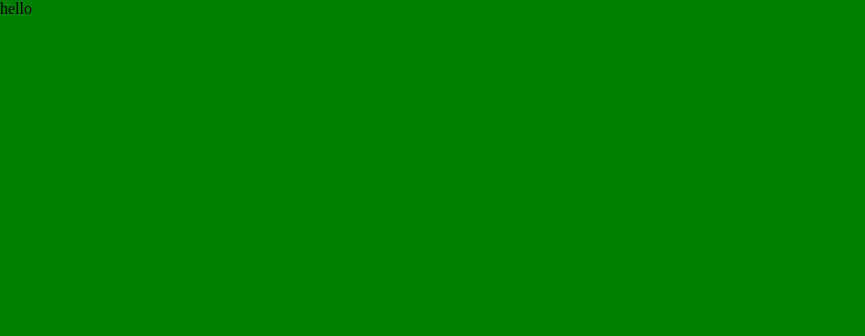
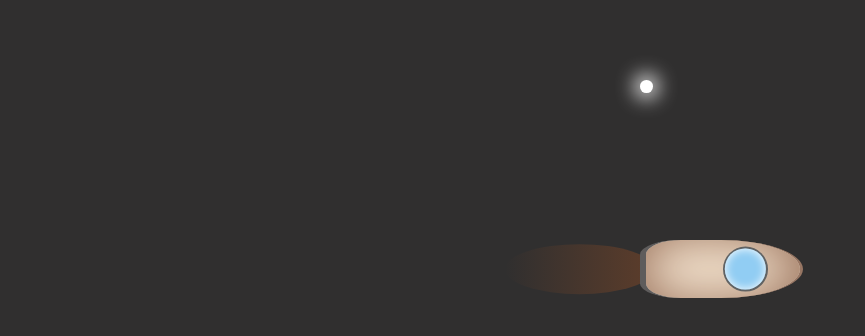
Before and after one commit to GitAarontell/portfolio-2, a React (Create React App) app: page / in a window 1280 px wide. Shown: the top 336 px of the page, without its empty margins (0-865 px from the left). Built offline with nearby package versions, Linux system fonts and the light colour scheme.

Commit message:
added rocket

```diff
--- /dev/null
+++ b/src/SpaceObjects/Rocket.jsx
@@ -0,0 +1,15 @@
+import React from 'react';
+import './rocketStyles.css';
+
+function Rocket({top, left}) {
+    return(
+        <div className='rocketContainer' style={{top: `${top}`, left:`${left}`}}>
+            <div className='rim'>
+                <div className='window'></div>
+            </div>
+            <div className='jetBurn'></div>
+        </div>
+    );
+}
+
+export default Rocket;
--- /dev/null
+++ b/src/SpaceObjects/Star.jsx
@@ -0,0 +1,12 @@
+import React from 'react';
+import './starstyles.css'
+
+function Star({top, left}) {
+    return (
+        <div className='starContainer' style={{top: `${top}`, left:`${left}`}}>
+
+        </div>
+    );
+}
+
+export default Star;
--- /dev/null
+++ b/src/SpaceObjects/rocketStyles.css
@@ -0,0 +1,76 @@
+
+
+.rocketContainer{
+    position:relative;
+    height: 4.5vw;
+    width: 12vw;
+    border-top-right-radius: 100%;
+    border-bottom-right-radius: 100%;
+    border-top-left-radius: 50%;
+    border-bottom-left-radius: 50%;
+    border-right: .25vw solid rgb(151, 118, 99);
+    border-left: 0.5vw solid rgb(94, 92, 92);
+    background-color: antiquewhite;
+    box-shadow: inset 0 0 50px rgb(153, 113, 90);
+    animation: rocketMovement 8s ease-in infinite;
+}
+
+.rim{
+    position: absolute;
+    height: 3.5vw;
+    width: 3.5vw;
+    border-radius: 50%;
+    background-color: rgb(96, 98, 99);
+    top: 50%;
+    left: 50%;
+    transform: translate(0, -50%);
+
+}
+
+.window{
+    position: absolute;
+    height: 90%;
+    width: 90%;
+    border-radius: 50%;
+    background-color: rgb(145, 205, 243);
+    top: 50%;
+    left: 50%;
+    transform: translate(-50%, -50%);
+    box-shadow: inset 0 0 10px rgb(255, 255, 255);
+}
+
+.jetBurn{
+    height: 50px;
+    width: 150px;
+    background-image: linear-gradient(to right, transparent, rgba(175, 86, 34, 0.353));
+    position: absolute;
+    top: 50%;
+    right: 95%;
+    transform: translate(0, -50%);
+    border-top-right-radius: 50%;
+    border-bottom-right-radius: 50%;
+    border-top-left-radius: 50%;
+    border-bottom-left-radius: 50%;
+    animation: backBurn .5s ease-in infinite;
+    z-index: -1;
+}
+
+@keyframes frontBurn {
+    0% {box-shadow: -3px 0 10px rgb(200, 106, 106);}
+    50% {box-shadow: -5px 0 15px rgb(175, 86, 34);}
+    100% {box-shadow: -3px 0 10px rgb(200, 106, 106);}
+}
+
+@keyframes backBurn {
+    0% {width: 150px; height: 50px}
+    50% {width: 143px; height: 48px}
+    100% {width: 150px; height: 50px}
+
+}
+
+@keyframes rocketMovement {
+    0% {left: 50%}
+    25% {left: 53%}
+    50% {left: 50%}
+    100%{left: 50%}
+}
--- /dev/null
+++ b/src/SpaceObjects/starstyles.css
@@ -0,0 +1,10 @@
+.starContainer {
+    width: 1vw;
+    height: 1vw;
+    border-radius: 50%;
+    background-color: rgb(255, 255, 255);
+    box-shadow: 0 0 20px 5px rgb(255, 255, 255);
+    opacity: 1;
+    position: absolute;
+
+ }
--- a/src/Title/Title.jsx
+++ b/src/Title/Title.jsx
@@ -1,13 +1,17 @@
 import React from 'react';
 import './titleStyles.css';
+
+import Rocket from '../SpaceObjects/Rocket'
+import Star from '../SpaceObjects/Star';
+
 
 function Title() {
     return(
         <div className='titleContainer'>
-            hello
+            <Rocket top={"30%"} left={"50%"}></Rocket>
+            <Star top={"10%"} left={"50%"}></Star>
         </div>
     );
-
 }
 
 export default Title;
--- a/src/Title/titleStyles.css
+++ b/src/Title/titleStyles.css
@@ -1,4 +1,6 @@
 .titleContainer{
-    background-color: green;
+    background-color: rgb(48, 47, 47);
     height: 100vh;
+    position: relative;
+    z-index: -10;
 }
```
